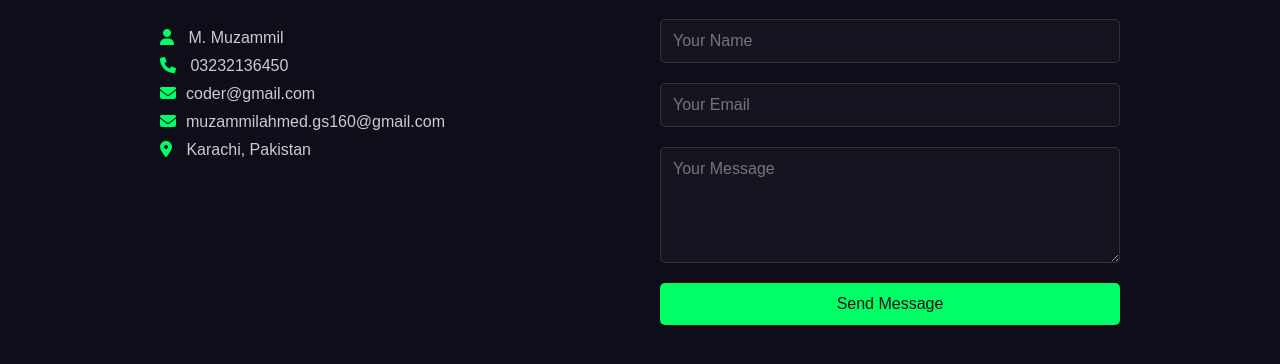
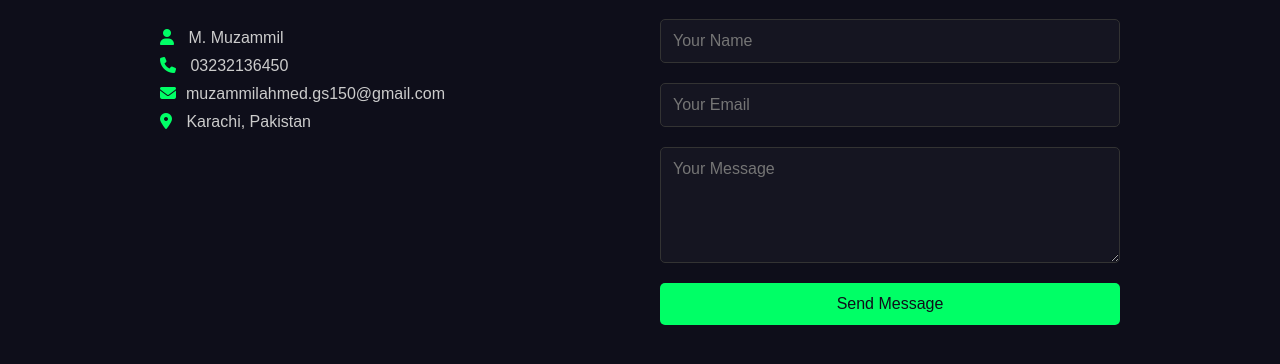
Before and after one commit to muzammil372/Muzammil-Portfolio, a plain HTML site: page contact.html in a window 1280 px wide. Shown: the part 272-636 px from the top of the page. Drawn offline with Linux system fonts and the light colour scheme.

Commit message:
Add files via upload

```diff
--- a/contact.html
+++ b/contact.html
@@ -251,8 +251,8 @@ color: #7cf03d;
       <div class="contact-info">
         <p><i class="fas fa-user"></i> M. Muzammil</p>
         <p><i class="fas fa-phone"></i> 03232136450</p>
-        <p><i class="fas fa-envelope"></i>coder@gmail.com</p>
-        <p><i class="fas fa-envelope"></i>muzammilahmed.gs160@gmail.com</p>
+
+        <p><i class="fas fa-envelope"></i>muzammilahmed.gs150@gmail.com</p>
         <p><i class="fas fa-map-marker-alt"></i> Karachi, Pakistan</p>
 
       </div>
```
